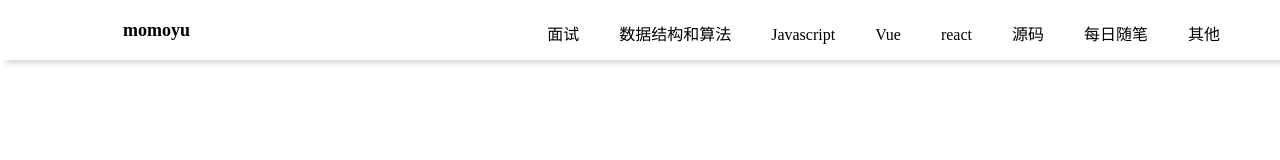
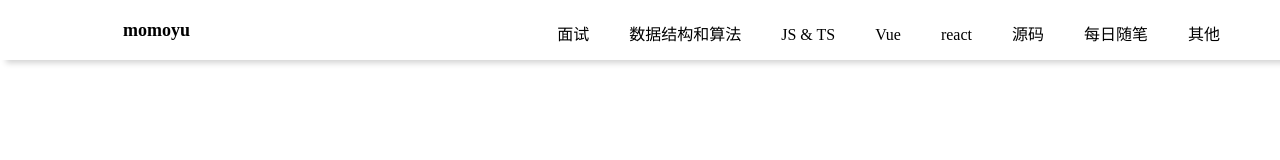
Before and after one commit to momoyu001/vue-my-website, a Vue app: page /#/index in a window 1280 px wide. Shown: the top 160 px of the page. Built offline with nearby package versions, Linux system fonts and the light colour scheme.

Commit message:
feat: Javascript 专栏重命名为 JS & TS

```diff
--- a/src/components/Layout/LayoutHead.vue
+++ b/src/components/Layout/LayoutHead.vue
@@ -22,7 +22,7 @@ import { useRouter } from "vue-router";
 const configList: Record<string, string>[] = [
   { title: "面试", key: "interview", router: "/interview" },
   { title: "数据结构和算法", key: "algorithm", router: "/algorithm" },
-  { title: "Javascript", key: "javascript", router: "/javascript" },
+  { title: "JS & TS", key: "javascript", router: "/javascript" },
   { title: "Vue", key: "vue", router: "/vue" },
   { title: "react", key: "react", router: "/react" },
   { title: "源码", key: "code", router: "/sourceCode" },
```
